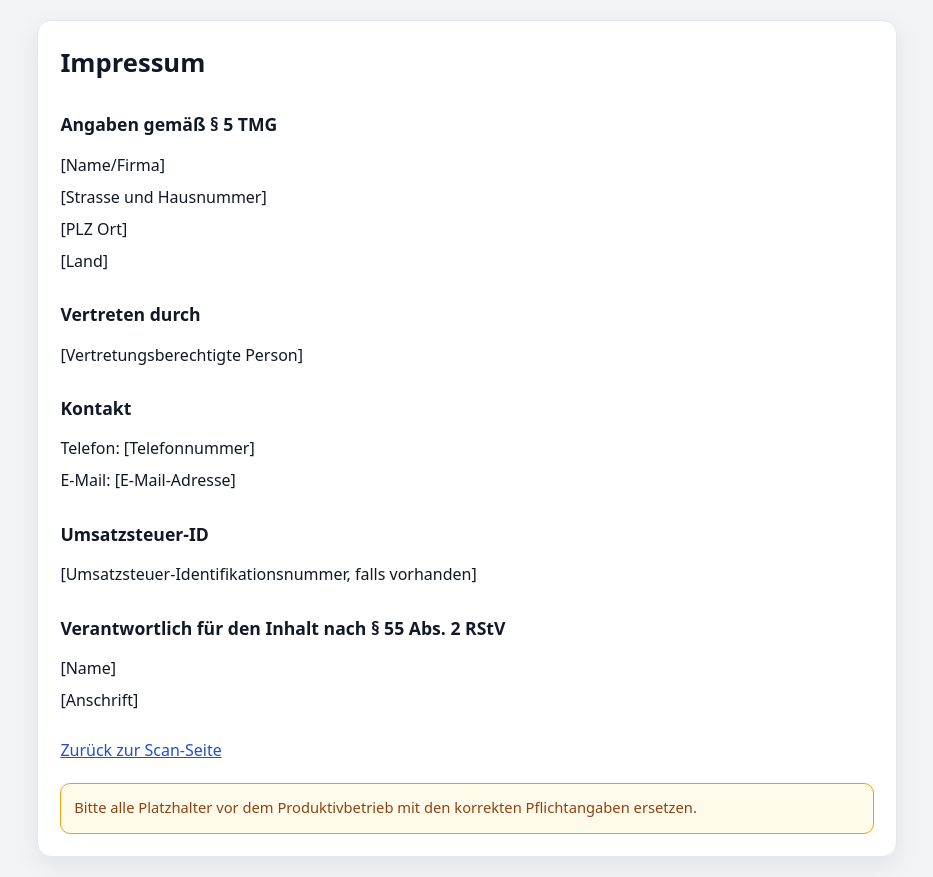
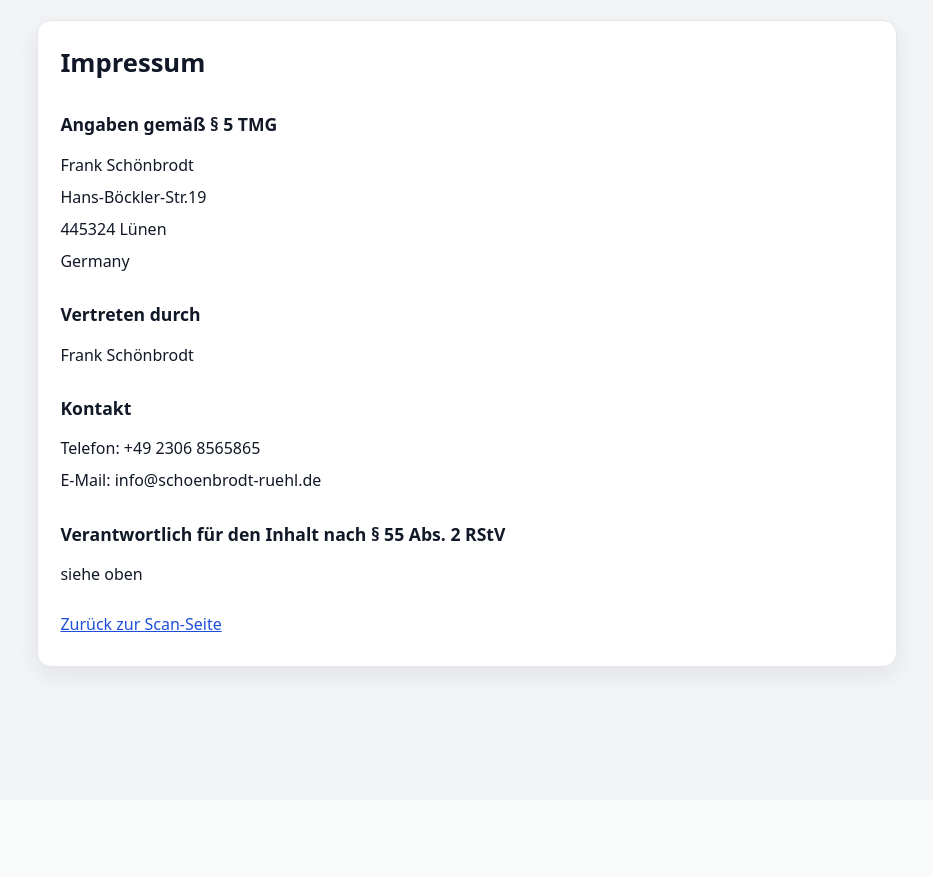
Before and after one commit to glhsman/qr-codemessanger-job, a PHP site: page /impressum.php in a window 1280 px wide. Shown: the whole page, without its empty margins (173-1106 px from the left). After the commit the page ends 680 px from the top, so only its background shows below. Run offline with PHP 8.4, Linux system fonts and the light colour scheme.

Commit message:
Usability-Verbesserungen vom Vormittag: Datenschutz/Impressum, DB-Funktionen, empfehlungen.md

```diff
--- a/impressum.php
+++ b/impressum.php
@@ -45,30 +45,22 @@ header('Content-Type: text/html; charset=UTF-8');
     <h1>Impressum</h1>
 
     <h2>Angaben gemäß § 5 TMG</h2>
-    <p>[Name/Firma]</p>
-    <p>[Strasse und Hausnummer]</p>
-    <p>[PLZ Ort]</p>
-    <p>[Land]</p>
+    <p>Frank Schönbrodt</p>
+    <p>Hans-Böckler-Str.19</p>
+    <p>445324 Lünen</p>
+    <p>Germany</p>
 
     <h2>Vertreten durch</h2>
-    <p>[Vertretungsberechtigte Person]</p>
+    <p>Frank Schönbrodt</p>
 
     <h2>Kontakt</h2>
-    <p>Telefon: [Telefonnummer]</p>
-    <p>E-Mail: [E-Mail-Adresse]</p>
-
-    <h2>Umsatzsteuer-ID</h2>
-    <p>[Umsatzsteuer-Identifikationsnummer, falls vorhanden]</p>
+    <p>Telefon: +49 2306 8565865</p>
+    <p>E-Mail: info@schoenbrodt-ruehl.de</p>
 
     <h2>Verantwortlich für den Inhalt nach § 55 Abs. 2 RStV</h2>
-    <p>[Name]</p>
-    <p>[Anschrift]</p>
+    <p>siehe oben</p>
 
     <p style="margin-top:1.5rem;"><a href="scan/index.php">Zurück zur Scan-Seite</a></p>
-
-    <div class="hint">
-      Bitte alle Platzhalter vor dem Produktivbetrieb mit den korrekten Pflichtangaben ersetzen.
-    </div>
   </main>
 </body>
 </html>
--- /dev/null
+++ b/public/frage.txt
@@ -0,0 +1 @@
+benötigen wir diesen Ordner für irgend etwas?
```
Also changed, not shown: datenschutz.php (+3 -7 lines), empfehlungen.md (added, +20 -0 lines), lib/db.php (+8 -8 lines), 1 other file.
